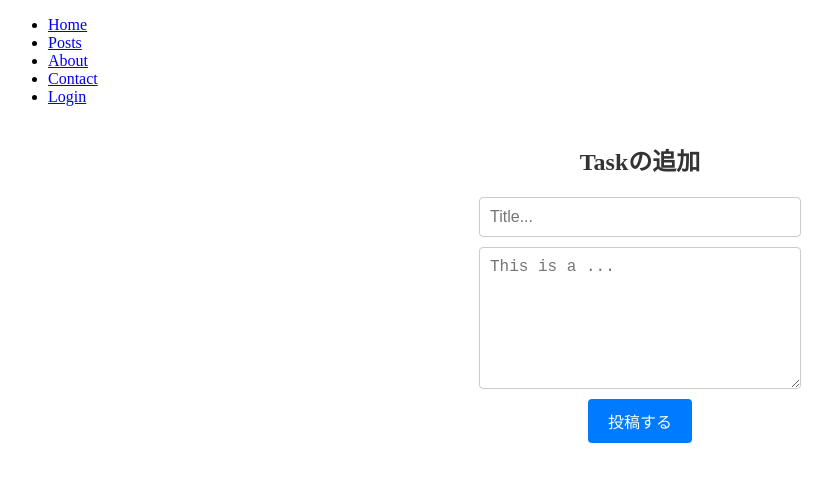
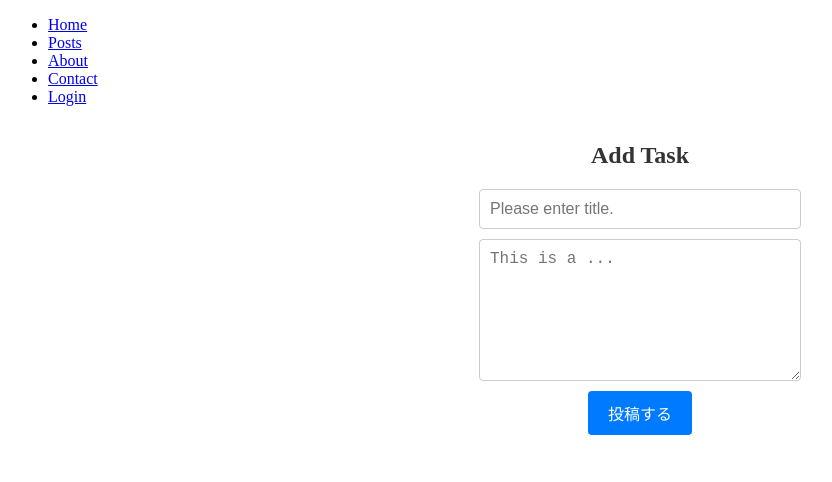
Before and after one commit to kazuya-u/NANOX-REACT, a React (Vite) app: page /addtask in a window 1280 px wide. Shown: the top 482 px of the page, without its empty margins (0-832 px from the left). Built offline with nearby package versions, Linux system fonts and the light colour scheme.

Commit message:
Implements POST request by react-hook-form.

```diff
--- a/src/feature/TaskForm.tsx
+++ b/src/feature/TaskForm.tsx
@@ -1,10 +1,19 @@
-import { ActionFunction, Form } from "react-router-dom";
 import { useForm } from "react-hook-form";
 import styled from "styled-components";
 
-export const action: ActionFunction = async ({ request }) => {
+
+const TaskForm = () => {
+  const {
+    register,
+    handleSubmit,
+    formState: { isDirty, isValid }
+  } = useForm({
+    mode: 'onChange',
+    criteriaMode: 'all',
+  });
+  const onSubmit = async (data) => {
+    console.log(data);
     const endpoint = 'https:/drupal.sandbox.dev.lando/jsonapi/node/task';
-  const data = Object.fromEntries(await request.formData());
     try {
       const res = await fetch(endpoint, {
         method: 'POST',
@@ -30,21 +39,11 @@ export const action: ActionFunction = async ({ request }) => {
       console.error('Nodeの投稿に失敗しました。');
     }
   }
-
-const TaskForm = () => {
-  const {
-    register,
-    formState: { isDirty, isValid }
-  } = useForm({
-    mode: 'onChange',
-    criteriaMode: 'all',
-  });
-
   return (
     <>
-      <FormWrapper method="post">
-        <Heading>Taskの追加</Heading>
-        <Input type="text" {...register('title')} placeholder="Title..." />
+      <FormWrapper method="post" onSubmit={handleSubmit(onSubmit)}>
+        <Heading>Add Task</Heading>
+        <Input type="text" {...register('title')} placeholder="Please enter title." />
         <Textarea {...register('description')} placeholder="This is a ..." />
         <SubmitButton disabled={!isDirty || !isValid}>投稿する</SubmitButton>
       </FormWrapper>
@@ -54,7 +53,7 @@ const TaskForm = () => {
 };
 
 
-const FormWrapper = styled(Form)`
+const FormWrapper = styled.form`
   display: flex;
   flex-direction: column;
   align-items: center;
@@ -106,4 +105,5 @@ const SubmitButton = styled.button`
     background-color: #0056b3;
   }
 `;
+
 export default TaskForm;
--- a/src/main.tsx
+++ b/src/main.tsx
@@ -1,5 +1,4 @@
 import { action as patchAction } from "./pages/Post"
-import { action as postAction } from "./feature/TaskForm"
 import { createBrowserRouter, RouterProvider } from "react-router-dom"
 import { loader as postLoader } from "./pages/Post"
 import { loader as postsLoader } from "./pages/PostIndex"
@@ -60,7 +59,6 @@ const router = createBrowserRouter([
       {
         path: 'addtask',
         element: <TaskForm />,
-        action: postAction,
       },
     ],
   },
```
Also changed, not shown: src/components/FormItem.tsx (+34 -3 lines). Lines whose indentation alone changed are shown as unchanged.
